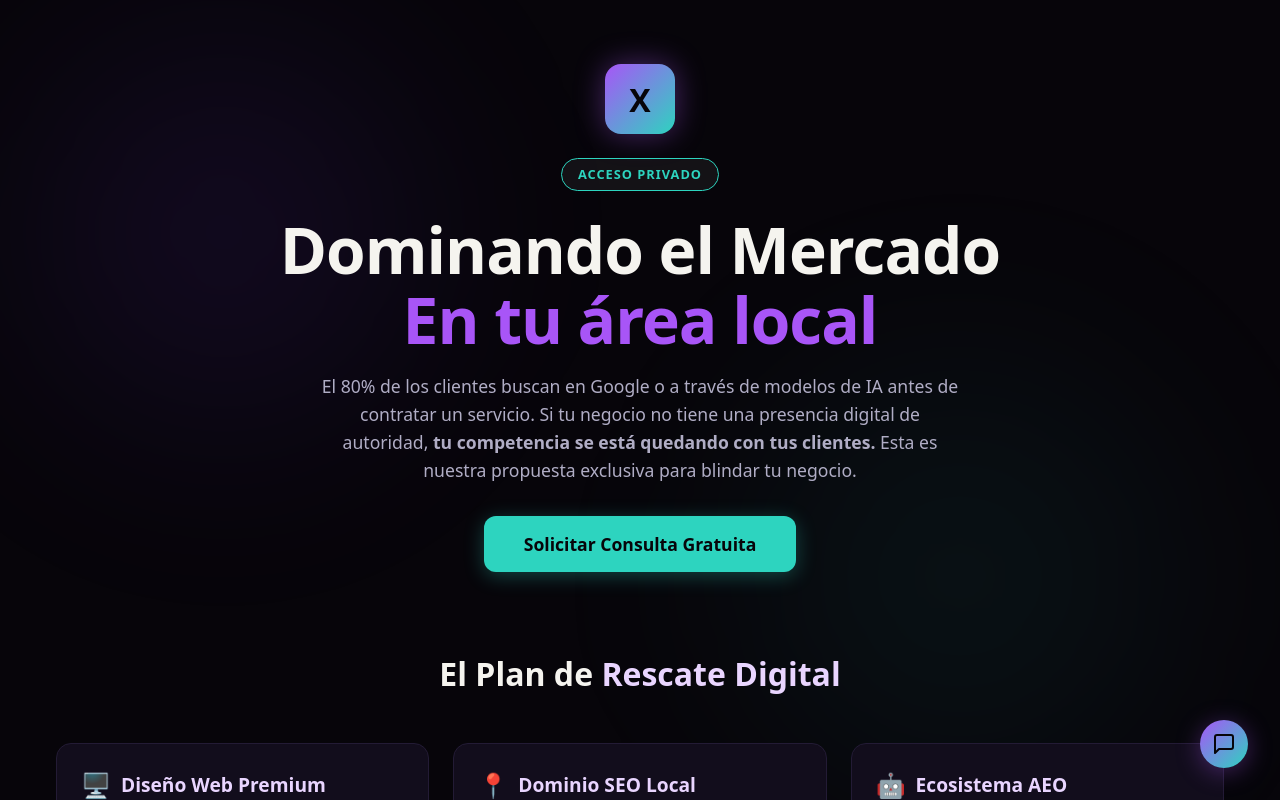
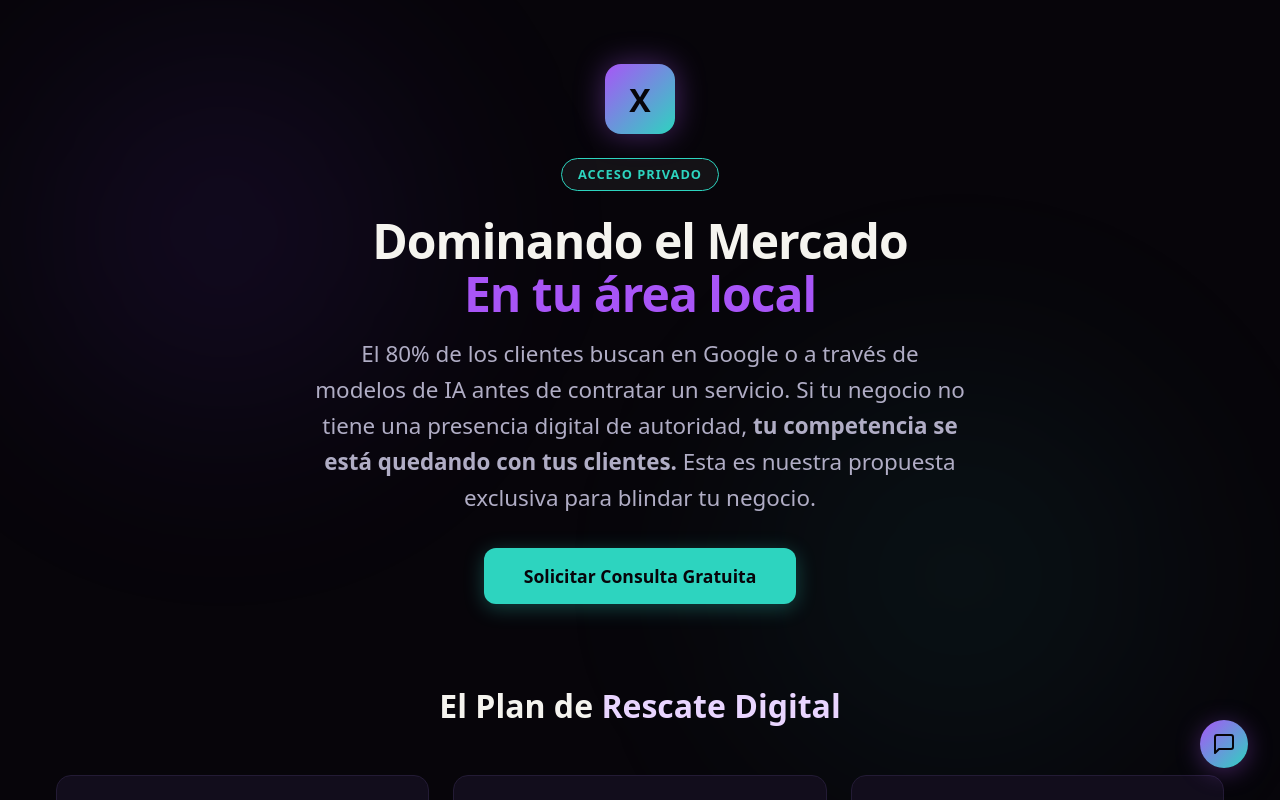
Before and after one commit to Dastangit/ai-business-assistant, a Next.js app in the folder dastan-x-tech/: page /vip in a window 1280 px wide. Shown: the top 800 px of the page. Built offline with nearby package versions, Linux system fonts and the light colour scheme.

Commit message:
font-size

```diff
--- a/dastan-x-tech/app/vip/page.js
+++ b/dastan-x-tech/app/vip/page.js
@@ -28,11 +28,11 @@ export default function VIPPage() {
           ACCESO PRIVADO
         </div>
 
-        <h1 style={{ fontSize: 'clamp(2rem, 5vw, 4rem)', fontWeight: '900', letterSpacing: '-1px', marginBottom: '1rem', lineHeight: '1.1' }}>
+        <h1 style={{ fontSize: 'clamp(2rem, 5vw, 3rem)', fontWeight: '900', letterSpacing: '-1px', marginBottom: '1rem', lineHeight: '1.1' }}>
           Dominando el Mercado <br/> <span style={{ color: '#A855F7' }}>En tu área local</span>
         </h1>
 
-        <p style={{ fontSize: '1.1rem', color: '#b0adc5', maxWidth: '650px', marginBottom: '2rem', lineHeight: '1.6' }}>
+        <p style={{ fontSize: '1.4rem', color: '#b0adc5', maxWidth: '650px', marginBottom: '2rem', lineHeight: '1.6' }}>
           El 80% de los clientes buscan en Google o a través de modelos de IA antes de contratar un servicio. Si tu negocio no tiene una presencia digital de autoridad, <strong>tu competencia se está quedando con tus clientes.</strong> Esta es nuestra propuesta exclusiva para blindar tu negocio.
         </p>
 
```
